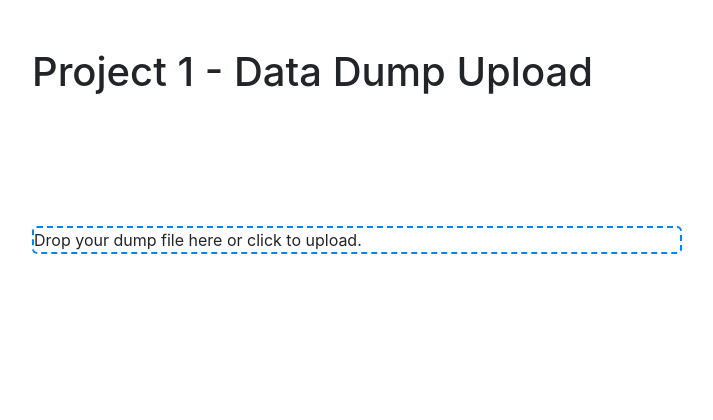
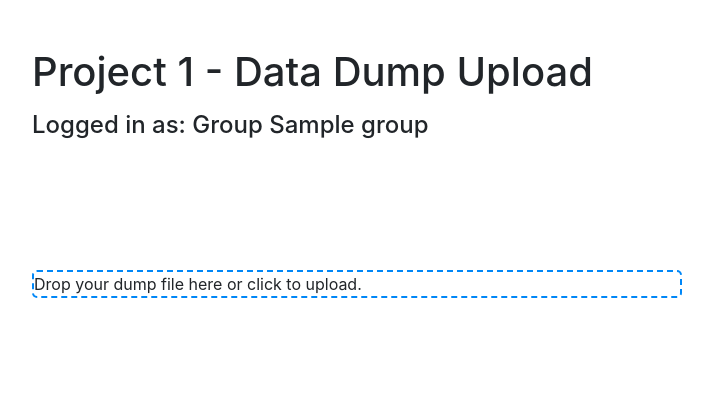
Before and after one commit to dufferzafar/col-362-ta, a Flask app: template Project 1/datadrop/templates/base.html in a window 1280 px wide. Shown: the top 420 px of the page, without its empty margins (283-996 px from the left). Run offline with Flask 2, Linux system fonts and the light colour scheme; the template is opened without the code that fills it: most values are stand-ins (such as "Sample title", 1, 10 or a date in 2020); some libraries are stand-ins or nearby versions.

Commit message:
Datadrop: Show logged in user & improve error msg

```diff
--- a/Project 1/datadrop/app.py
+++ b/Project 1/datadrop/app.py
@@ -47,7 +47,7 @@ def index():
         return redirect("http://%s:%d" % (group_IP(user), 5000))
 
     if request.method == 'GET':
-        return render_template('base.html')
+        return render_template('base.html', group=user.split("_")[-1])
 
     file = request.files['file']
 
--- a/Project 1/datadrop/templates/base.html
+++ b/Project 1/datadrop/templates/base.html
@@ -48,10 +48,9 @@
     <!-- Begin page content -->
     <main role="main" class="flex-shrink-0">
         <div class="container">
-            <h1 class="mt-5 ">Project 1 - Data Dump Upload</h1>
+            <h1 class="mt-5">Project 1 - Data Dump Upload</h1>
 
-            <!-- <p class="lead"> Big text. </p> -->
-            <!-- <p> Add some text here too? </p> -->
+            <h4 style="margin-top: 15px;">Logged in as: Group {{group}}</h4>
 
             <!-- The DropZone Form -->
             <form method="POST" action="/" class="dropzone dz-clickable" id="dropper"
@@ -63,12 +62,12 @@
             </form>
 
             <div class="alert alert-danger" id="error" style="display: none;">
-                <strong>Error Occurred:</strong>
-                <p id="errmsg"></p>
+                <strong>Error Occurred: Reload the page, and try uploading again!</strong>
+                <p id="errmsg" style="margin-top: 15px;"></p>
             </div>
 
             <div class="alert alert-success" id="success" style="display: none;">
-                <strong>Upload Successful!</strong>
+                <strong>Database has been uploaded successfuly!</strong>
             </div>
 
         </div>
```
